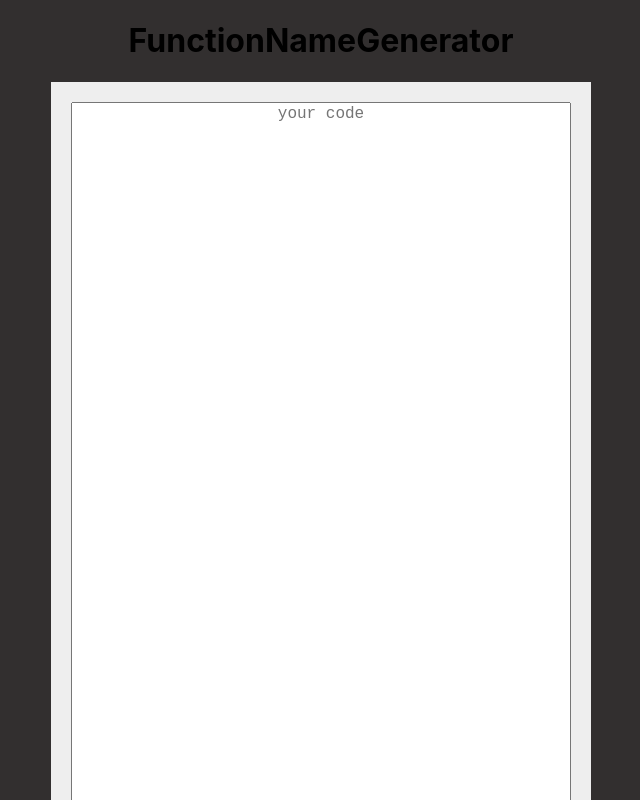
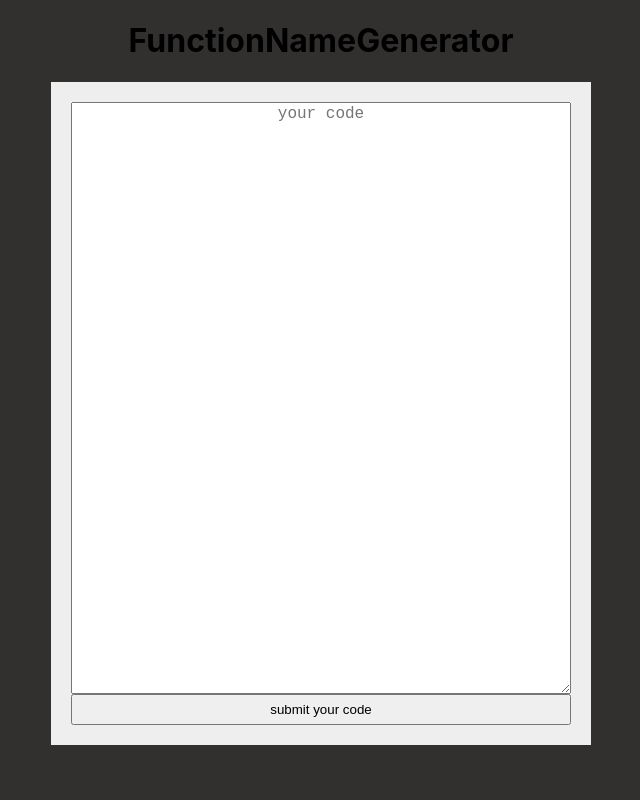
Before and after one commit to hhhaan/FunctionNameGenerator, a React (Create React App) app in the folder front/: page / in a window 1280 px wide. Shown: the top 800 px of the page, without its empty margins (319-959 px from the left). Built offline with nearby package versions, Linux system fonts and the light colour scheme.

Commit message:
html 기본 마진 패딩값 설정

```diff
--- a/front/src/index.css
+++ b/front/src/index.css
@@ -1,13 +1,17 @@
+html,
+body,
+#root {
+    height: 100%;
+}
+
 body {
-  margin: 0;
-  font-family: -apple-system, BlinkMacSystemFont, 'Segoe UI', 'Roboto', 'Oxygen',
-    'Ubuntu', 'Cantarell', 'Fira Sans', 'Droid Sans', 'Helvetica Neue',
-    sans-serif;
-  -webkit-font-smoothing: antialiased;
-  -moz-osx-font-smoothing: grayscale;
+    margin: 0;
+    font-family: -apple-system, BlinkMacSystemFont, 'Segoe UI', 'Roboto', 'Oxygen', 'Ubuntu', 'Cantarell', 'Fira Sans',
+        'Droid Sans', 'Helvetica Neue', sans-serif;
+    -webkit-font-smoothing: antialiased;
+    -moz-osx-font-smoothing: grayscale;
 }
 
 code {
-  font-family: source-code-pro, Menlo, Monaco, Consolas, 'Courier New',
-    monospace;
+    font-family: source-code-pro, Menlo, Monaco, Consolas, 'Courier New', monospace;
 }
```
